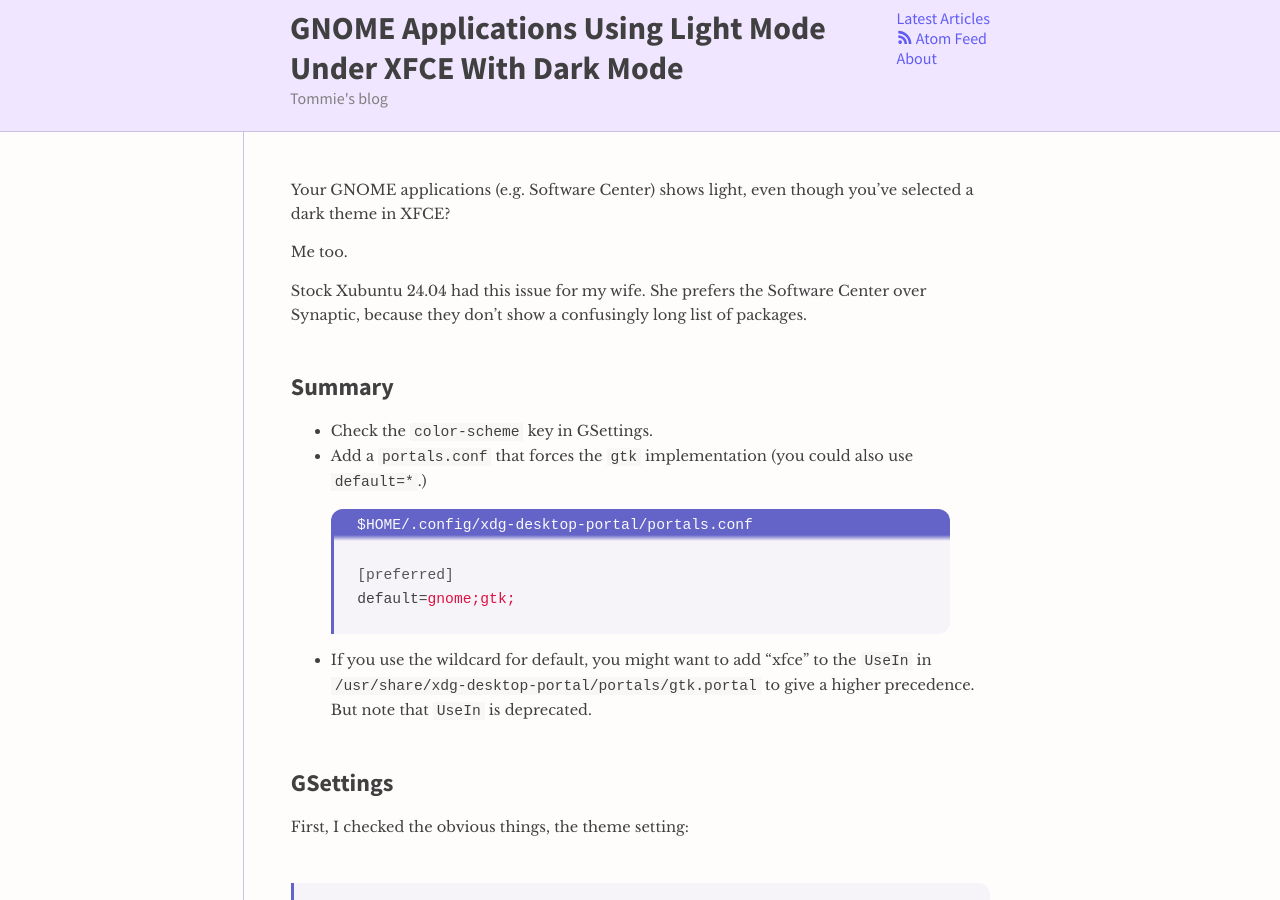
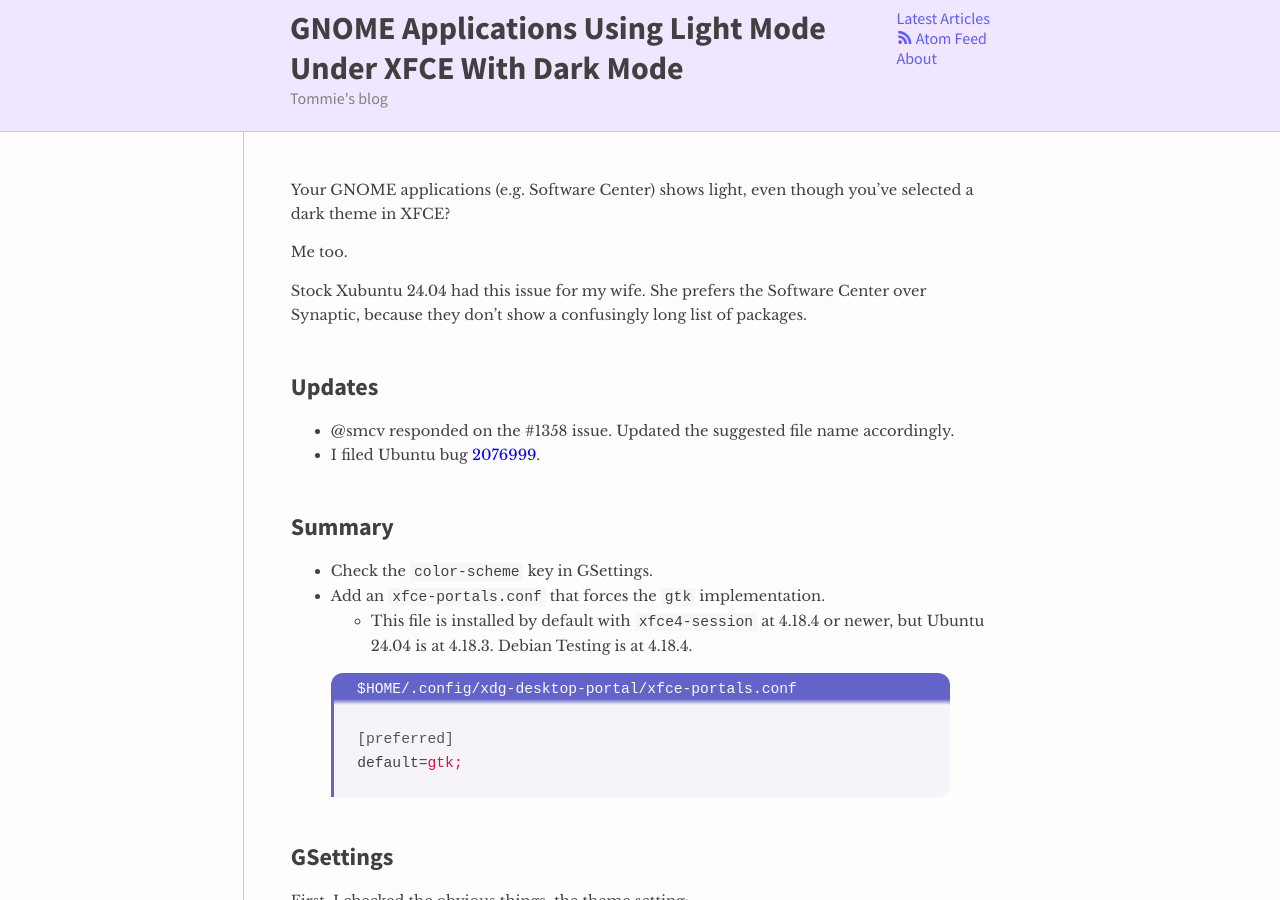
Before and after one commit to tommie/tommie.github.io, a Jekyll site: the page built from _posts/2024-08-13-xfce-gnome-dark-mode.md, in a window 1280 px wide and 900 px high. Built offline with Jekyll 4.4.1, drawn with Linux system fonts in a browser that asks for light colours; some of the changed text lies outside the part shown.

Commit message:
Updates 2024-08-13-xfce-gnome-dark-mode based on @smcv's answers.

````diff
--- a/_posts/2024-08-13-xfce-gnome-dark-mode.md
+++ b/_posts/2024-08-13-xfce-gnome-dark-mode.md
@@ -10,22 +10,28 @@
 Stock Xubuntu 24.04 had this issue for my wife.
 She prefers the Software Center over Synaptic, because they don't show a confusingly long list of packages.
 
+## Updates
+
+* @smcv responded on the #1358 issue.
+  Updated the suggested file name accordingly.
+* I filed Ubuntu bug [2076999](https://bugs.launchpad.net/ubuntu/+source/xfce4-session/+bug/2076999).
+
 ## Summary
 
 * Check the `color-scheme` key in GSettings.
-* Add a `portals.conf` that forces the `gtk` implementation (you could also use `default=*`.)
+* Add an `xfce-portals.conf` that forces the `gtk` implementation.
+  * This file is installed by default with `xfce4-session` at 4.18.4 or newer, but Ubuntu 24.04 is at 4.18.3.
+    Debian Testing is at 4.18.4.
 
 <figure markdown="1">
 <figcaption markdown="1" class="filename">
-$HOME/.config/xdg-desktop-portal/portals.conf
+$HOME/.config/xdg-desktop-portal/xfce-portals.conf
 </figcaption>
 ```ini
 [preferred]
-default=gnome;gtk;
+default=gtk;
 ```
 </figure>
-* If you use the wildcard for default, you might want to add "xfce" to the `UseIn` in `/usr/share/xdg-desktop-portal/portals/gtk.portal` to give a higher precedence.
-  But note that `UseIn` is deprecated.
 
 ## GSettings
 
@@ -143,6 +149,17 @@
 Why is settings initialized differently from all the other interfaces?
 Well, there is [xdg-desktop-portal#1358](https://github.com/flatpak/xdg-desktop-portal/pull/1358) which would make it work the same.
 
+### Update: GitHub #1358
+
+@smcv [explained](https://github.com/flatpak/xdg-desktop-portal/pull/1358#issuecomment-2288489933) that the new backend `portals.conf` files actually are per-desktop environment, because the prefix (marked as asterisk in the synopsis) actually match against desktop name.
+He filed Debian bug [#1050802](https://bugs.debian.org/cgi-bin/bugreport.cgi?bug=1050802) for it a year ago.
+And it is in `xfce4-session` [since version 4.18.4](https://gitlab.xfce.org/xfce/xfce4-session/-/tags/xfce4-session-4.18.4).
+Unfortunately, Ubuntu's `xfce4-session` is [at 4.18.3](https://packages.ubuntu.com/noble/xfce4-session).
+Unlucky, I guess.
+
+Debian Testing (Trixie) has 4.18.4.
+So I filed Ubuntu bug [2076999](https://bugs.launchpad.net/ubuntu/+source/xfce4-session/+bug/2076999) to ask for a backport or upgrade.
+
 ## Conclusion
 
 This is why I'm on open source software.
````
